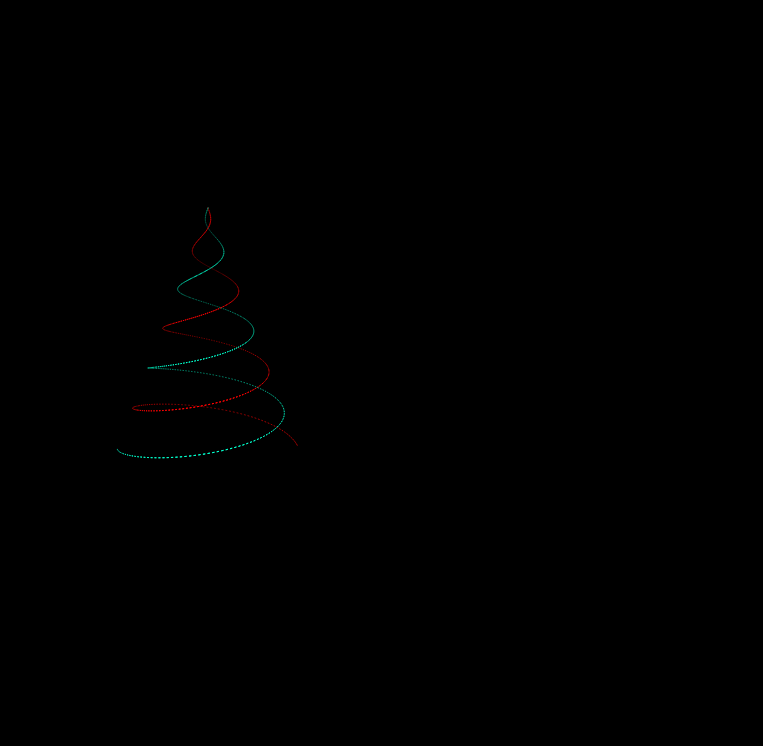
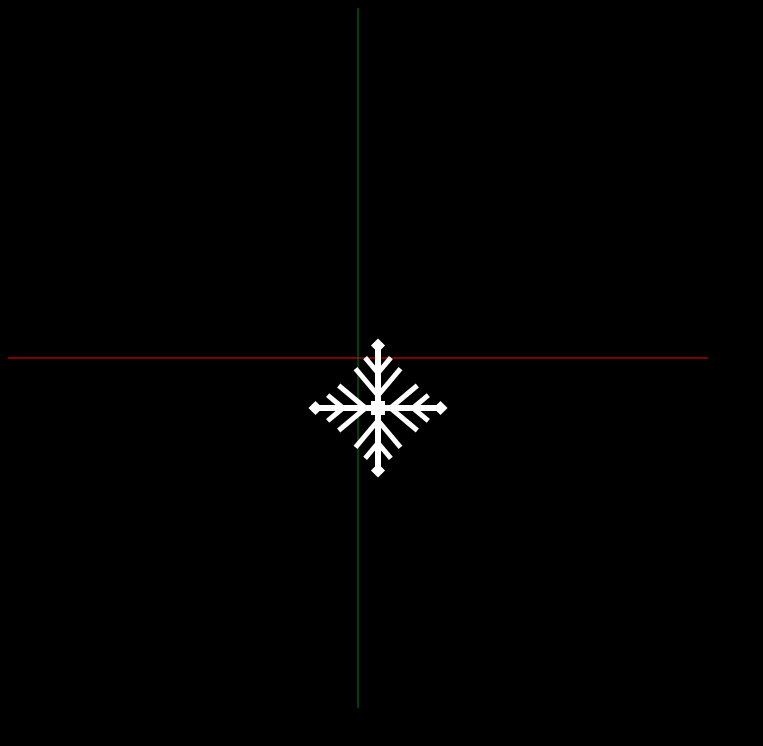
Before and after one commit to xorvoid/snowflakes, a plain HTML site: page index.html in a window 1280 px wide. Shown: the whole page, without its empty margins (0-763 px from the left). Drawn offline with Linux system fonts and the light colour scheme.

Commit message:
snowflakes

```diff
--- a/index.html
+++ b/index.html
@@ -4,6 +4,6 @@
     <script src="index.js"></script>
   </head>
   <body onload="run()" style="background:black">
-    <canvas id="scene" width="500px" height="500px" style="background:black"></canvas>
+    <canvas id="scene" width="700px" height="700px" style="background:black"></canvas>
   </body>
 </html>
--- a/index.js
+++ b/index.js
@@ -1,71 +1,193 @@
-var z_camera = -10;
-var anim_idx = 0;
-var anim_n = 6;
+var canvas_width = 700;
+var canvas_height = 700;
+var snowflake_start = canvas_height/2+100;
+var snowflake_end = -canvas_height/2-100;
+var snowflakes = [];
 var ctx = null;
+const fps = 60;
 
 function run() {
     ctx = document.getElementById('scene').getContext('2d');
+
+    snowflakes = [
+        new Snowflake(0.5, [20, snowflake_start], [0, -100])
+    ];
     render_frame();
 }
 
 function render_frame() {
-    // 24 fps
-    window.setTimeout(render_frame, 1000 / 24);
-    ctx.clearRect(0, 0, 500, 500);
-
-    draw_spiral(0, anim_idx, "#ff0000");
-    draw_spiral(Math.PI, anim_idx, "#00ffcc");
-
-    anim_idx += 1;
-    if (anim_idx >= anim_n) anim_idx = 0;
+    window.setTimeout(render_frame, 1000 / fps);
+    ctx.clearRect(0, 0, canvas_width, canvas_height);
+    update();
+    draw_scene();
 }
 
-function draw_spiral(theta_offset, anim_idx, color) {
-    var r_rate = 0.06
-    var y_rate = 1/(2*Math.PI);
-    var theta_step = 0.05;
-    var theta_anim = theta_step * anim_idx / anim_n;
-    for (var t = 0; t < 3*6.28; t += theta_step) {
-        var start = compute_point(t-theta_anim, theta_offset, r_rate, y_rate);
-        var end = compute_point(t-theta_anim+theta_step/2, theta_offset, r_rate, y_rate);
-        var line = {
-            start: start,
-            end: end,
-            color: color,
-        };
+class Snowflake {
+    constructor(sz, pos, vel) {
+        this.sz = sz;
+        this.pos = pos;
+        this.vel = vel;
+    }
 
-        draw_line(line);
+    draw() {
+        var loc = ctx.save();
+        translate(this.pos[0], this.pos[1]);
+        scale(this.sz, this.sz);
+        draw_snowflake();
+        ctx.restore(loc);
     }
 }
 
-function compute_point(theta, theta_offset, r_rate, y_rate) {
-    var radius = r_rate * theta
-    var x = radius * Math.cos(theta+theta_offset);
-    var z = -radius * Math.sin(theta+theta_offset);
-    var y = y_rate * theta
-
-    var alpha_min = 0.25;
-    var alpha_max = 1.0;
-    var brightness = (Math.cos(theta+theta_offset - Math.PI/2) + 1)/2;
-    var alpha = brightness * (alpha_max - alpha_min) + alpha_min;
-
-    // project into 2d
-    var x_2d = x / (z - z_camera);
-    var y_2d = y / (z - z_camera);
-    // HACKS: FIGURE OUT CAMERA MATH...
-    return {
-        x: 200 + 800*x_2d,
-        y: 200 + 800*y_2d,
-        alpha: alpha,
+function update() {
+    var new_snowflakes = [];
+    for (const snowflake of snowflakes) {
+        snowflake.pos[0] += snowflake.vel[0]/fps;
+        snowflake.pos[1] += snowflake.vel[1]/fps;
+        if (snowflake.pos[1] > snowflake_end) {
+            new_snowflakes.push(snowflake);
+        }
     }
+    snowflakes = new_snowflakes;
 }
 
-function draw_line(line) {
-    ctx.strokeStyle = line.color;
-    ctx.globalAlpha = line.start.alpha;
-    ctx.beginPath();
-    ctx.moveTo(line.start.x, line.start.y);
-    ctx.lineTo(line.end.x, line.end.y);
-    ctx.closePath();
-    ctx.stroke();
+function rotate(deg) {
+    var t = deg*Math.PI/180
+    ctx.rotate(t)
 }
+
+function translate(x, y) {
+    ctx.translate(x, y);
+}
+
+function scale(x, y) {
+    ctx.scale(x, y)
+}
+
+function square(color) {
+    ctx.fillStyle = color;
+    ctx.fillRect(-0.5, -0.5, 1, 1);
+}
+
+function draw_axes() {
+    var loc = ctx.save();
+    scale(canvas_width, 1)
+    square('red')
+    ctx.restore(loc)
+
+    var loc = ctx.save();
+    rotate(90)
+    scale(canvas_height, 1)
+    square('green')
+    ctx.restore(loc)
+}
+
+function random_range(a, b) {
+    return Math.random() * (b-a) + a;
+}
+
+function draw_scene() {
+    var loc_start = ctx.save();
+    translate(canvas_width/2, canvas_height/2)
+    scale(1, -1);
+    draw_axes();
+
+    // var n = 40;
+    // for(var i = 0; i < n; i++) {
+    //     var x = random_range(-canvas_width/2, canvas_width/2);
+    //     var y = random_range(-canvas_height/2, canvas_height/2);
+    //     var sz = random_range(0.5, 3);
+
+    //     // var loc = ctx.save();
+    //     // translate(x, y);
+    //     // scale(sz/10, sz/10);
+    //     // draw_snowflake();
+    //     // ctx.restore(loc);
+    //     var snowflake = new Snowflake(sz/10, [x, y], [0, 0]);
+    //     snowflake.draw();
+    // }
+    for (const snowflake of snowflakes) {
+        snowflake.draw();
+    }
+    ctx.restore(loc_start);
+}
+
+function draw_snowflake() {
+    var width = 12;
+    function draw_leaf() {
+        translate(5, 0);
+
+        // Arm
+        var loc = ctx.save();
+        translate(60, 0);
+        scale(120, width);
+        square('white');
+        ctx.restore(loc);
+
+        // First leaf
+        var loc = ctx.save();
+        translate(20, 0);
+        rotate(40);
+        translate(35, 0)
+        scale(70, width-2);
+        square('white');
+        ctx.restore(loc);
+
+        var loc = ctx.save();
+        translate(20, 0);
+        rotate(-40);
+        translate(35, 0)
+        scale(70, width-2);
+        square('white');
+        ctx.restore(loc);
+
+        // Second leaf
+        var loc = ctx.save();
+        translate(65, 0);
+        rotate(40);
+        translate(20, 0);
+        scale(40, width-2);
+        square('white');
+        ctx.restore(loc);
+        var loc = ctx.save();
+        translate(65, 0);
+        rotate(-40);
+        translate(20, 0);
+        scale(40, width-2);
+        square('white');
+        ctx.restore(loc);
+
+        // End
+        var loc = ctx.save();
+        translate(120, 0);
+        rotate(45);
+        scale(20, 20);
+        square('white');
+        ctx.restore(loc);
+    }
+
+    var loc = ctx.save();
+    draw_leaf();
+    ctx.restore(loc);
+
+    var loc = ctx.save();
+    rotate(90);
+    draw_leaf();
+    ctx.restore(loc);
+
+    var loc = ctx.save();
+    rotate(180);
+    draw_leaf();
+    ctx.restore(loc);
+
+    var loc = ctx.save();
+    rotate(270);
+    draw_leaf();
+    ctx.restore(loc);
+
+    var loc = ctx.save();
+    scale(28, 28);
+    square('white');
+    ctx.restore(loc);
+
+    //ctx.restore(loc_top);
+}
```
